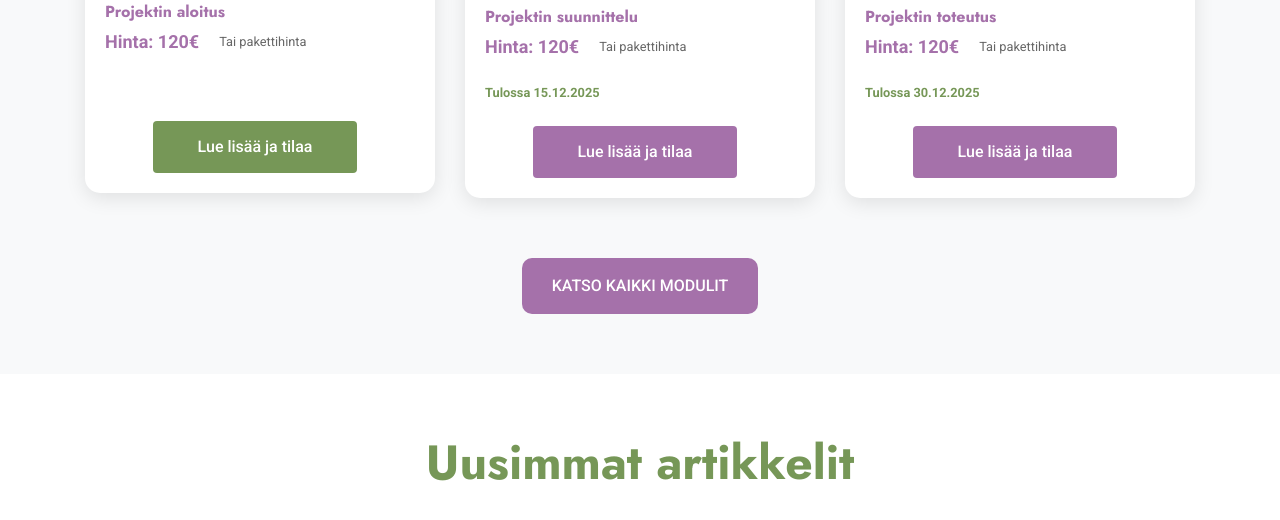
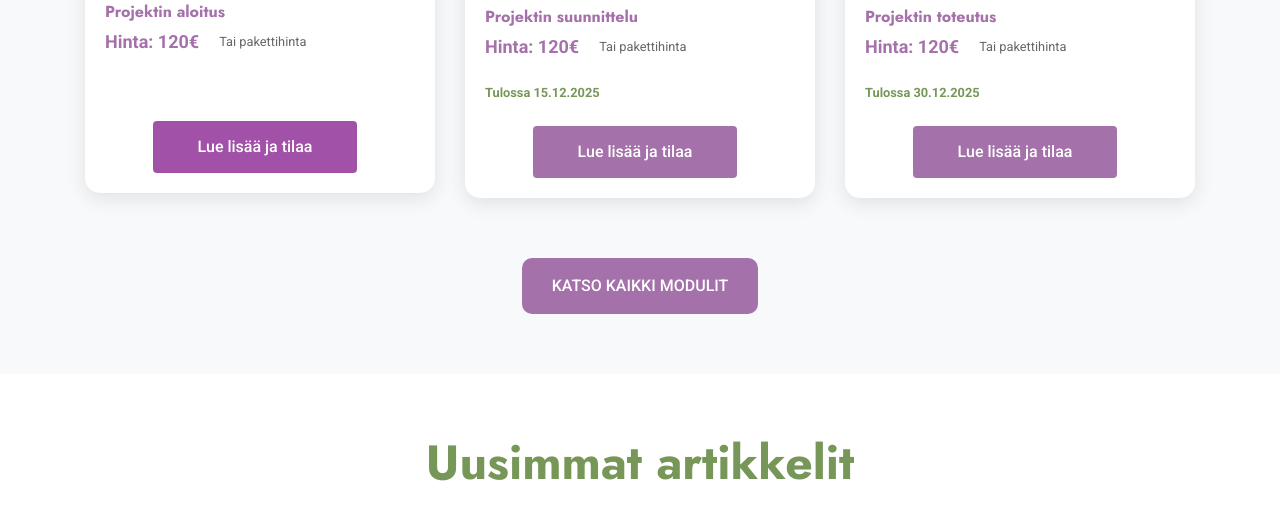
Before and after one commit to Logesh-sen/webinar, a plain HTML site: page index.html in a window 1280 px wide. In both pictures the pointer is over the link 254 px from the left and 1346 px from the top of the page. Shown: the part 1195-1715 px from the top of the page. Drawn offline with Linux system fonts and the light colour scheme.

Commit message:
changed the btn color

```diff
--- a/index.html
+++ b/index.html
@@ -493,8 +493,8 @@
 
         /* Custom hover color for outline primary buttons */
         .btn-outline-primary:hover {
-            background-color: #769757 !important;
-            border-color: #769757 !important;
+            background-color: #a152a8 !important;
+            border-color: #a152a8 !important;
             color: #fff !important;
         }
 
```
Also changed, not shown: blog-details.html (+2 -2 lines), coaches.html (+2 -2 lines), courses.html (+2 -2 lines).
